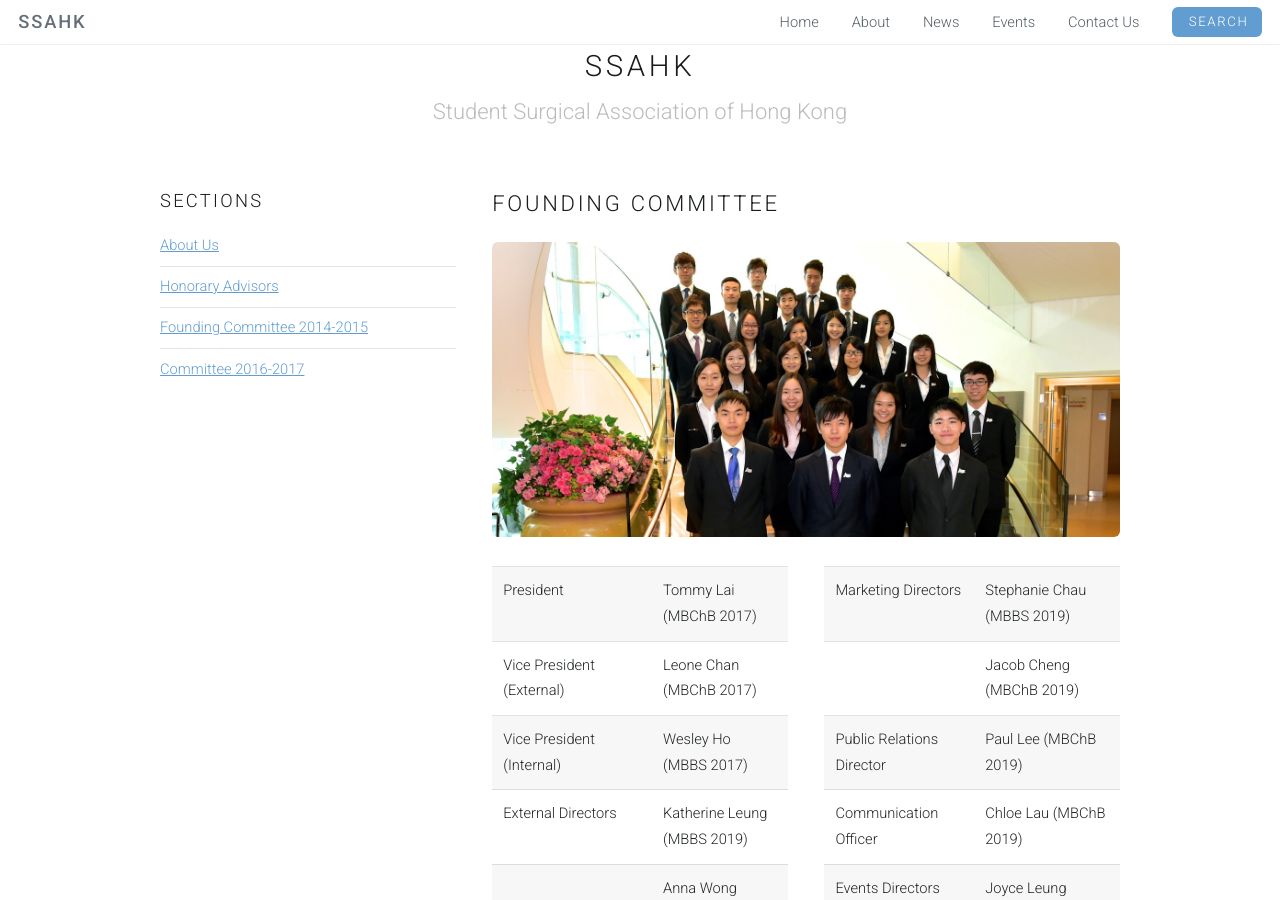
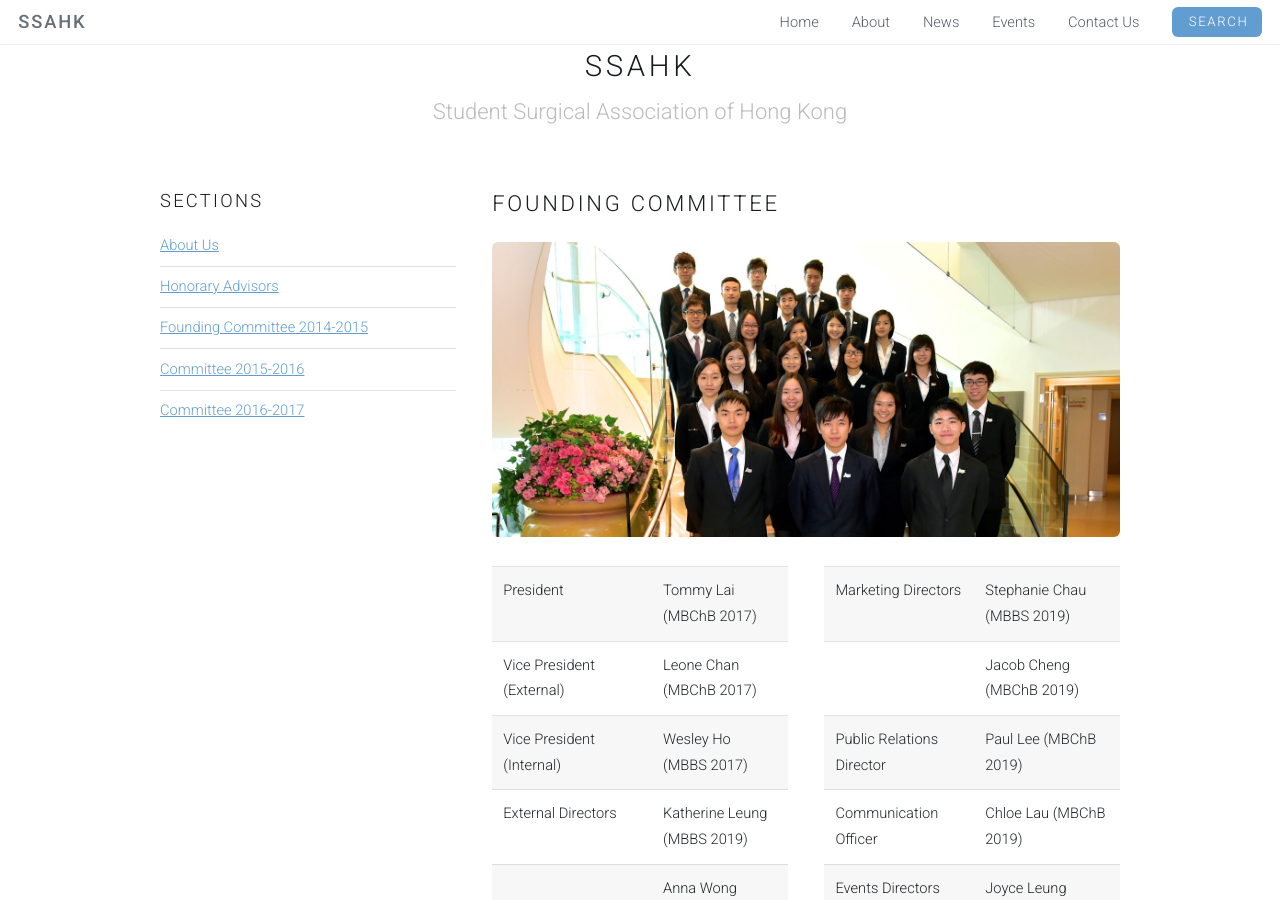
Before and after one commit to SSAHK/ssahk.github.io, a Jekyll site: the page built from about/founding_committee.html, in a window 1280 px wide and 900 px high. Built offline with Jekyll 4.4.1, drawn with Linux system fonts in a browser that asks for light colours.

Commit message:
this better work

```diff
--- a/about/founding_committee.html
+++ b/about/founding_committee.html
@@ -16,8 +16,8 @@
 					<li><a href="{{ site.url }}/about">About Us</a></li>
 					<li><a href="{{ site.url }}/about/advisors">Honorary Advisors</a></li>
 					<li><a href="{{ site.url }}/about/committee1415">Founding Committee 2014-2015</a></li>
-					<li><a href="{{ site.url }}/about/committee1516”>Committee 2015-2016</a></li>
-					<li><a href="{{ site.url }}/about/committee1617”>Committee 2016-2017</a></li>
+					<li><a href="{{ site.url }}/about/committee1516">Committee 2015-2016</a></li>
+					<li><a href="{{ site.url }}/about/committee1617">Committee 2016-2017</a></li>
 				</ul>
 			</section>
 		</div>
```
